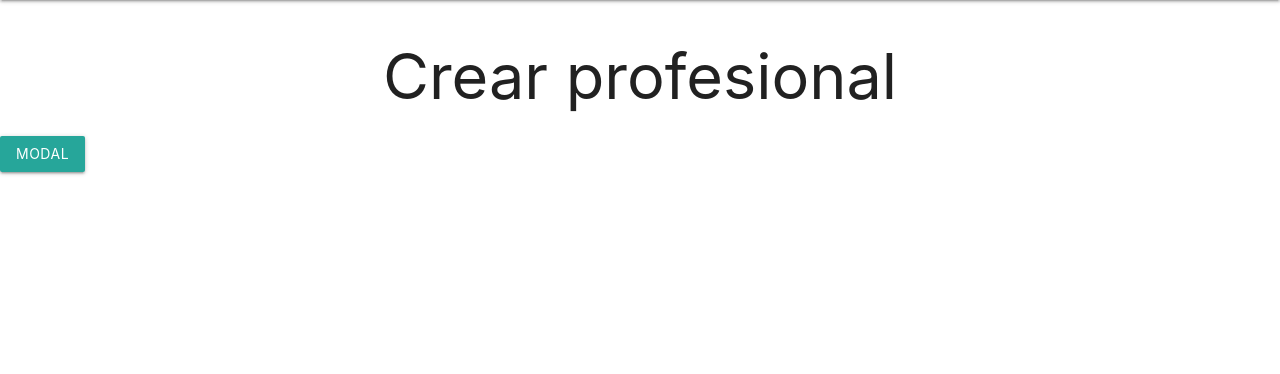
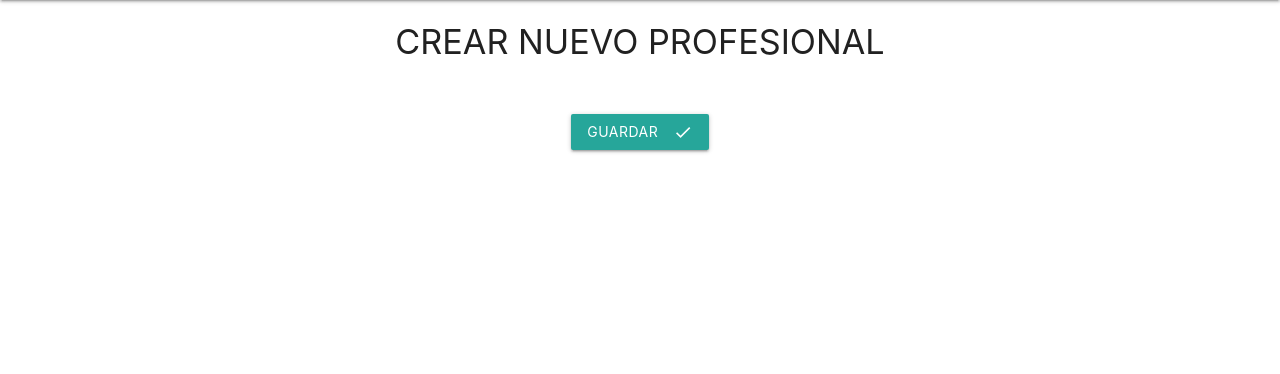
Before and after one commit to Riaven/TomaHorasMedicas, a Django app: a page that uses TomaHorasMedicas/templates/base/base.html in a window 1280 px wide. Shown: the part 64-438 px from the top of the page. Run offline with Django 3.2, Linux system fonts and the light colour scheme; parts of the project's set-up code (start-up, migrations or seed data) failed here and were passed over; some libraries are stand-ins or nearby versions.

Commit message:
form desde html fixed

```diff
--- a/TomaHorasMedicas/apps/profesional/models.py
+++ b/TomaHorasMedicas/apps/profesional/models.py
@@ -16,7 +16,7 @@
     nombre = models.CharField(max_length=50)
     sector = models.CharField(max_length=15, choices=TIPO_SECTOR, default=TIPO_SECTOR[1])#Azul siempre estará seleccionado como defecto
     horarioAtencion = models.CharField(max_length=15)
-    foto = models.ImageField(upload_to='images/profesionales/')
+    foto = models.ImageField(upload_to='images/profesionales/', default = 'static/images/medicine.png')
     areaAtencion = models.ForeignKey(AreaAtencion, default =1, on_delete = models.CASCADE)
     def __str__(self):
         return self.nombre
--- a/TomaHorasMedicas/apps/profesional/urls.py
+++ b/TomaHorasMedicas/apps/profesional/urls.py
@@ -1,10 +1,10 @@
-from apps.profesional.views import NuevoProfesional, listarProfesionales
+from apps.profesional.views import nuevoProfesional, listarProfesionales
 from django.conf.urls import include, url
 from django.contrib.staticfiles.urls import staticfiles_urlpatterns,static
 from django.conf import settings
 
 urlpatterns = [
     url(r'^$', listarProfesionales, name='profesionales'),
-    url(r'^nuevo$', NuevoProfesional, name="nuevoprofesional"),
+    url(r'^nuevo$', nuevoProfesional, name="nuevoprofesional"),
 
 ]+ static(settings.MEDIA_URL, document_root=settings.MEDIA_ROOT)# se debe de agregar a las url de cada a´pp
--- a/TomaHorasMedicas/apps/profesional/views.py
+++ b/TomaHorasMedicas/apps/profesional/views.py
@@ -4,18 +4,20 @@
 # Create your views here.
 
 #Crear nuevo profesional
-def NuevoProfesional(request):
+def nuevoProfesional(request):
     if request.method == 'POST':
-        form = ProfesionalForm(request.POST)
+        form = ProfesionalForm(request.POST, request.FILES)
         if form.is_valid():
             form.save()
-        return redirect('index')
+        return redirect('profesionales')
     else:
-            form = ProfesionalForm()
-    return render(request, 'administracion/nuevoprofesional.html', {'form': form})
+        form = ProfesionalForm()
+    return render(request, 'administracion/nuevoprofesional.html', {'form':form})
 
 #Modificar profesional
+
 #ELiminar profesional
+
 #Listar profesionales
 def listarProfesionales(request):
     profesional = Profesional.objects.all()
--- a/TomaHorasMedicas/templates/administracion/nuevoprofesional.html
+++ b/TomaHorasMedicas/templates/administracion/nuevoprofesional.html
@@ -1,23 +1,16 @@
 {% extends 'base/base.html' %}
-{% load static %}
+{% load staticfiles %}
 {% load materializecss %}
 
-{% block title %} Crear profesional {% endblock %}
+
 
 {% block content %}
 
-<div class="container"></div>
+<div class="container">
+        <div class="row"><h4 class="titulo-centrado">CREAR NUEVO PROFESIONAL</h4></div>
+    <form method="post" enctype="multipart/form-data">
+        {% csrf_token %}
 
-    <h1 class="titulo-centrado"> Crear profesional </h1>
-
-    <a class="waves-light btn modal-trigger" href="#modal1">Modal</a>
-
-    <!-- Modal Structure -->
-    <div id="modal1" class="modal">
-      <div class="modal-content">
-        <form method = "post">
-            {% csrf_token %}
-            <div class="row"><h4 class="titulo-centrado">CREAR NUEVO PROFESIONAL</h4></div>
         <div class="row">
             {{ form.nombre|materializecss:'s6 ' }}
             {{ form.sector|materializecss:'s6' }}
@@ -27,14 +20,11 @@
         </div>
 
         <div class="row center">
-                <button class="waves-effect waves-light btn" type="submit" name="action">Guardar
-                    <i class="material-icons right">send</i>
+            <button class="btn waves-effect waves-light" type="submit" name="action">Guardar
+                <i class="material-icons right">done</i>
             </button>
         </div>
     </form>
-
-      </div>
-    </div>
 
 
 </div>
--- a/TomaHorasMedicas/templates/base/base.html
+++ b/TomaHorasMedicas/templates/base/base.html
@@ -54,12 +54,19 @@
 
 
 	<main>
-	{% block content%}
+	{% block content %}
 
-	<h1>Contenido</h1>
+	{% block form %}
+
+
 
 
 	{% endblock %}
+
+
+	{% endblock %}
+
+
      </main>
 	<div id="offlinedata">
 		<!-- the news will get displayed here from indexedDB in offline mode -->
```
Also changed, not shown: TomaHorasMedicas/templates/administracion/listaprofesional.html (+7 -0 lines), TomaHorasMedicas/templates/principal/crearnoticia.html (+7 -1 lines), TomaHorasMedicas/apps/profesional/migrations/0006_auto_20191116_0021.py (added), TomaHorasMedicas/apps/profesional/migrations/0007_auto_20191116_0052.py (added), TomaHorasMedicas/db.sqlite3, TomaHorasMedicas/media/images/profesionales/boy.jpg (added), TomaHorasMedicas/media/images/profesionales/window.jpg (added). Lines whose indentation alone changed are shown as unchanged.
